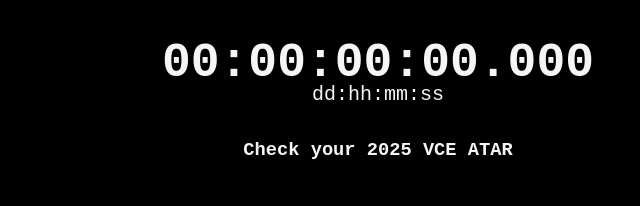
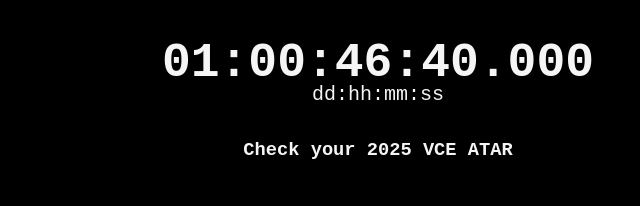
Before and after one commit to BobbedBob/atar-countdown, a plain HTML site: page index.html in a window 1280 px wide. Shown: the part 283-489 px from the top of the page, 262-902 px from the left. Drawn offline with nearby package versions, Linux system fonts and the light colour scheme; a web font is replaced by a local one.

Commit message:
fixed og

```diff
--- a/index.html
+++ b/index.html
@@ -78,7 +78,7 @@
     </footer>
 </div>
 <script>
-    const countDownDate = new Date(1765396800000).getTime();
+    const countDownDate = new Date(1765512000000).getTime();
 
     const x = setInterval(function () {
         const now = Date.now()
```
